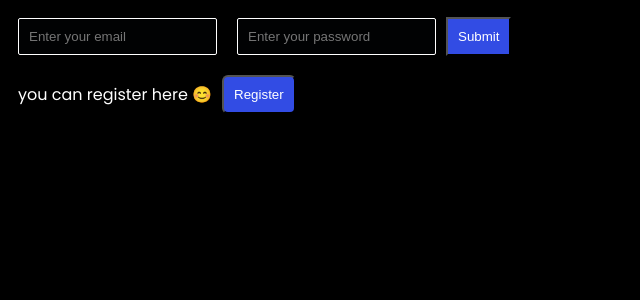
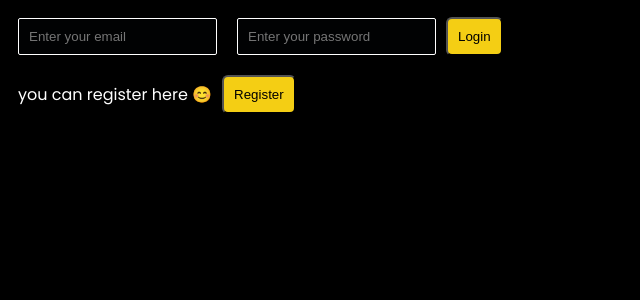
Before and after one commit to faisalkhandev/Blogging-Backend-and-Frontend., a React (Vite) app in the folder frontend/authProject/: page /login in a window 1280 px wide. Shown: the top 300 px of the page, without its empty margins (0-640 px from the left). Built offline with nearby package versions, Linux system fonts and the light colour scheme.

Commit message:
bug: fixed a few bugs.

```diff
--- a/frontend/authProject/src/App.css
+++ b/frontend/authProject/src/App.css
@@ -14,8 +14,9 @@ input{
 }
 button{
     padding: 10px;
-    background-color: #324ce4;
-    color: white;
+    background-color: #F4CE14;
+    color: black;
+    border-radius: '6px';
 }
 
 .postPage{
--- a/frontend/authProject/src/App.jsx
+++ b/frontend/authProject/src/App.jsx
@@ -47,7 +47,7 @@ function App() {
         <input type="email" placeholder='Enter your email' name='email' value={formData.email} onChange={handleChange} />
         <input type="password" placeholder='Enter your password' name='password' value={formData.password} onChange={handleChange} />
         <input type="number" placeholder='Enter your age' name='age' value={formData.age} onChange={handleChange} />
-        <button type='submit' style={{ borderRadius: '6px' }}>Submit</button>
+        <button type='submit' style={{ borderRadius: '6px' }}>Register 😊</button>
       </form>
 
     </div>
--- a/frontend/authProject/src/Pages/Login.jsx
+++ b/frontend/authProject/src/Pages/Login.jsx
@@ -23,7 +23,7 @@ const Login = () => {
             const response = await axios.post('/api/login', formData);
             console.log('response::', response)
             setMessage(response.data);
-            navigate('/profile');
+            navigate('/post');
             console.log("Login successful", response.data);
 
         } catch (error) {
@@ -58,7 +58,7 @@ const Login = () => {
                     value={formData.password}
                     onChange={handleChange}
                 />
-                <button type="submit">Submit</button>
+                <button type="submit" style={{ borderRadius: '6px' }}>Login</button>
             </form>
             {message && <p style={{ marginLeft: '15px' }}>{message}</p>}
             <div style={{ display: 'flex', alignItems: 'center', gap: '10px', margin: '10px 10px' }}>
```
Also changed, not shown: 1 other file (tests, documents, lock files or other folders).
